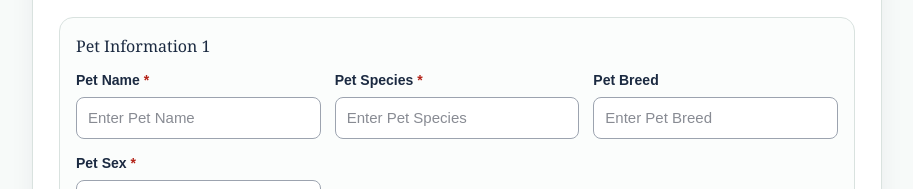
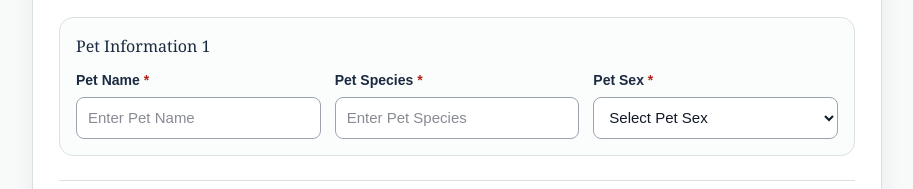
Before and after one commit to dcooper1109/register-pet, a Next.js app: page / in a window 1280 px wide. Shown: the part 724-913 px from the top of the page, without its empty margins (183-1096 px from the left). Built offline with nearby package versions, Linux system fonts and the light colour scheme; no server answers.

Commit message:
remove Breed

```diff
--- a/app/page.tsx
+++ b/app/page.tsx
@@ -790,11 +790,6 @@ export default function Home() {
                   value={pet.petSpecies}
                   onChange={(v) => updatePet(index, "petSpecies", v)}
                 />
-                <Input
-                  label="Pet Breed"
-                  value={pet.petBreed}
-                  onChange={(v) => updatePet(index, "petBreed", v)}
-                />
                 <div>
                   <label style={labelStyle}>
                     Pet Sex
```
